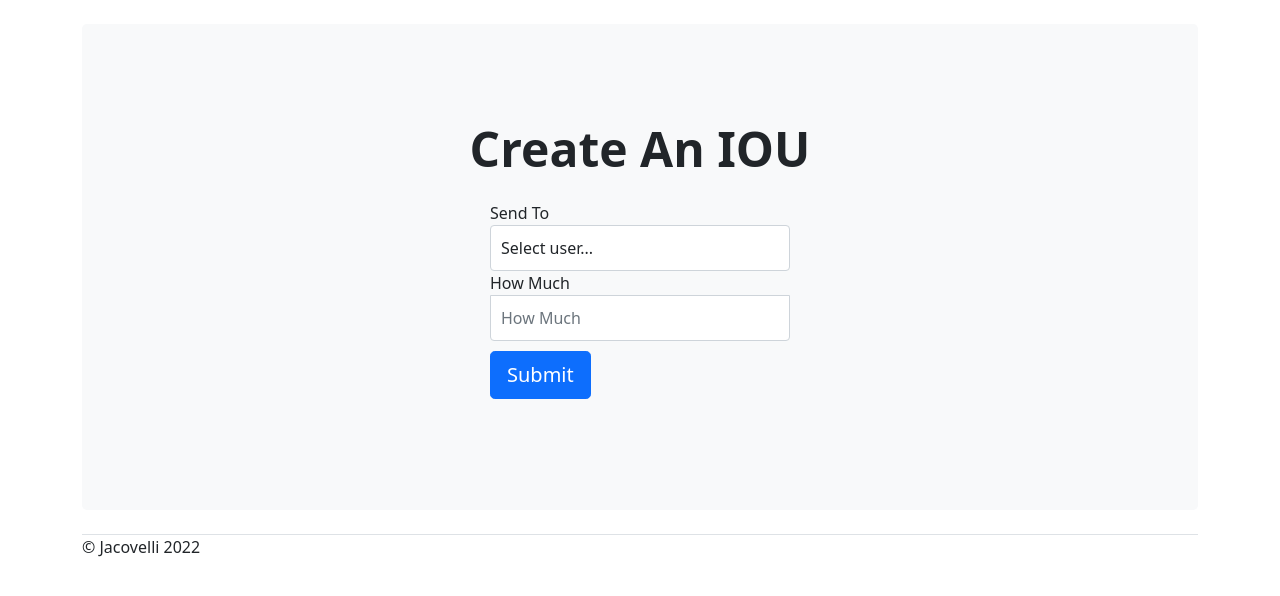
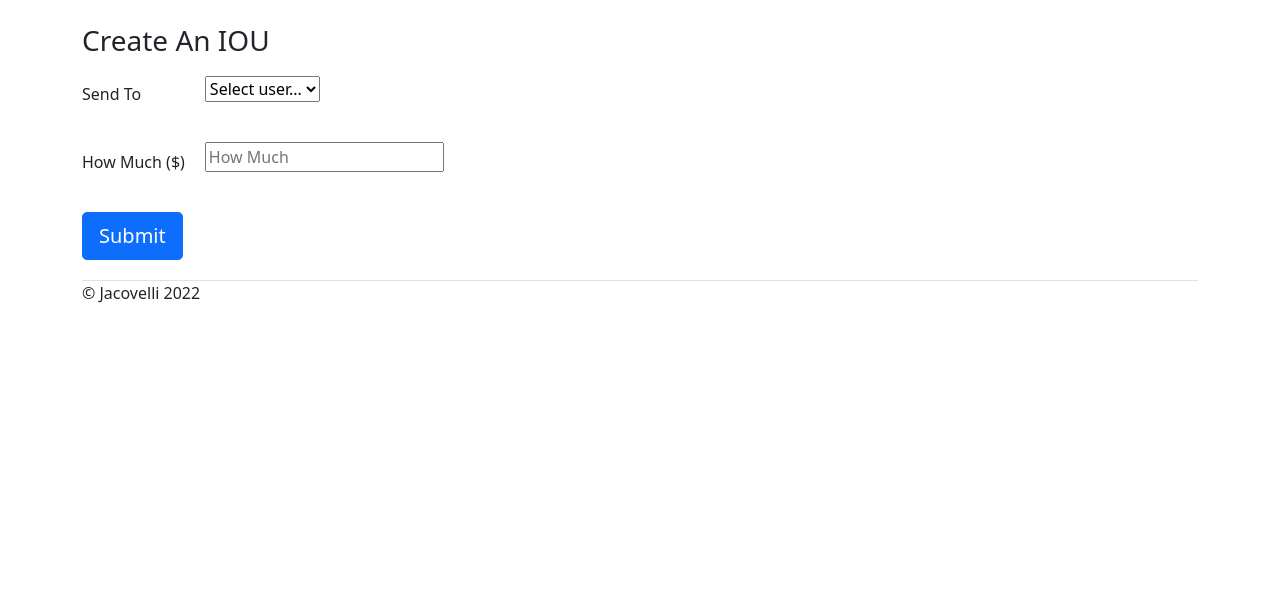
Before and after one commit to pangaea/iouapp, a Flask app: page /create_iou in a window 1280 px wide. Shown: the part 107-703 px from the top of the page. Run offline with Flask 2, Linux system fonts and the light colour scheme; the visitor is signed in with stand-in values (Sample User, id 1); data that the repository does not hold is empty.

Commit message:
Minor UI changes to create IOU page

```diff
--- a/static/main.css
+++ b/static/main.css
@@ -6,6 +6,10 @@ body {
 body .title {
     font-size:2.25rem!important;
     box-sizing: border-box;
+}
+
+input, select {
+    margin-bottom: 10px;
 }
 
 .form-style {
@@ -33,7 +37,6 @@ body .title {
     z-index: 2;
 }
 .form-style input[type="email"] {
-    margin-bottom: -1px;
     border-bottom-right-radius: 0;
     border-bottom-left-radius: 0;
 }
@@ -65,3 +68,7 @@ body .title {
 .left_col h2, .right_col h2 {
     font-size: x-large;
 }
+
+.form-table td {
+    padding: 10px 20px 20px 0px;
+}
--- a/templates/create_iou.html
+++ b/templates/create_iou.html
@@ -2,35 +2,38 @@
 
 {% block content %}
 <script src="/static/scripts/form_utils.js" type="application/javascript"></script>
-<div class="p-5 mb-4 bg-light rounded-3">
-    <div class="container-fluid py-5">
-        <h1 class="display-5 fw-bold text-center">Create An IOU</h1>
-        <form id="form-iou" action="/api/create_iou" method="POST" class="form-style">
+
+        <h3>Create An IOU</h3>
+        <form id="form-iou" action="/api/create_iou" method="POST">
+            <table class="form-table"><tr><td>
                 <label for="inpuUsertName" class="sr-only">Send To</label>
-            <select name="toUserId" class="form-control" required>
+            </td><td>
+                <select name="toUserId" required>
                     <option value="" disabled selected>Select user...</option>
                     {% for user in users %}
                     <option value="{{user[0]}}">{{user[1]}}</option>
                     {% endfor %}
                 </select>
-
-            <label for="inputHowMuch" class="sr-only">How Much</label>
+            </td></tr>
+            <tr><td>
+                <label for="inputHowMuch" class="sr-only">How Much ($)</label>
+            </td><td>
                 <input
                     name="inputHowMuch"
                     id="inputHowMuch"
-                class="form-control"
                     placeholder="How Much"
                     required
                     type="number" min="0.01" step="0.01"
                 />
-
+            </td></tr>
+            <tr><td colspan="2">
                 <button
                     class="btn btn-lg btn-primary btn-block"
                     type="submit">Submit</button>
+            </td></tr></table>
 
         </form>
-    </div>
-</div>
+
 <script type="application/javascript">
     window.addEventListener('load', function() {
         init("#form-iou", "/api/create_iou", "/");
```
Lines whose indentation alone changed are shown as unchanged.
